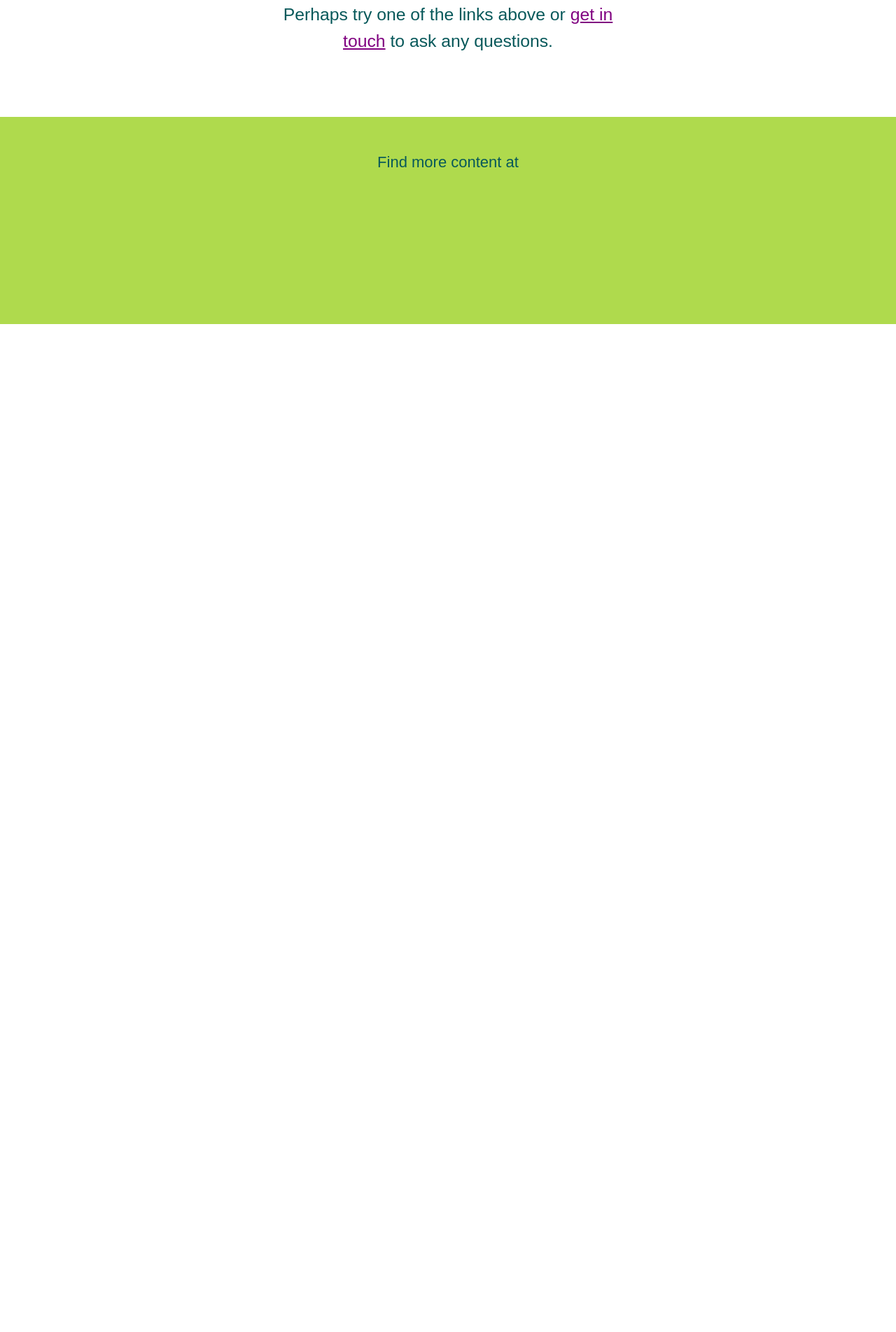
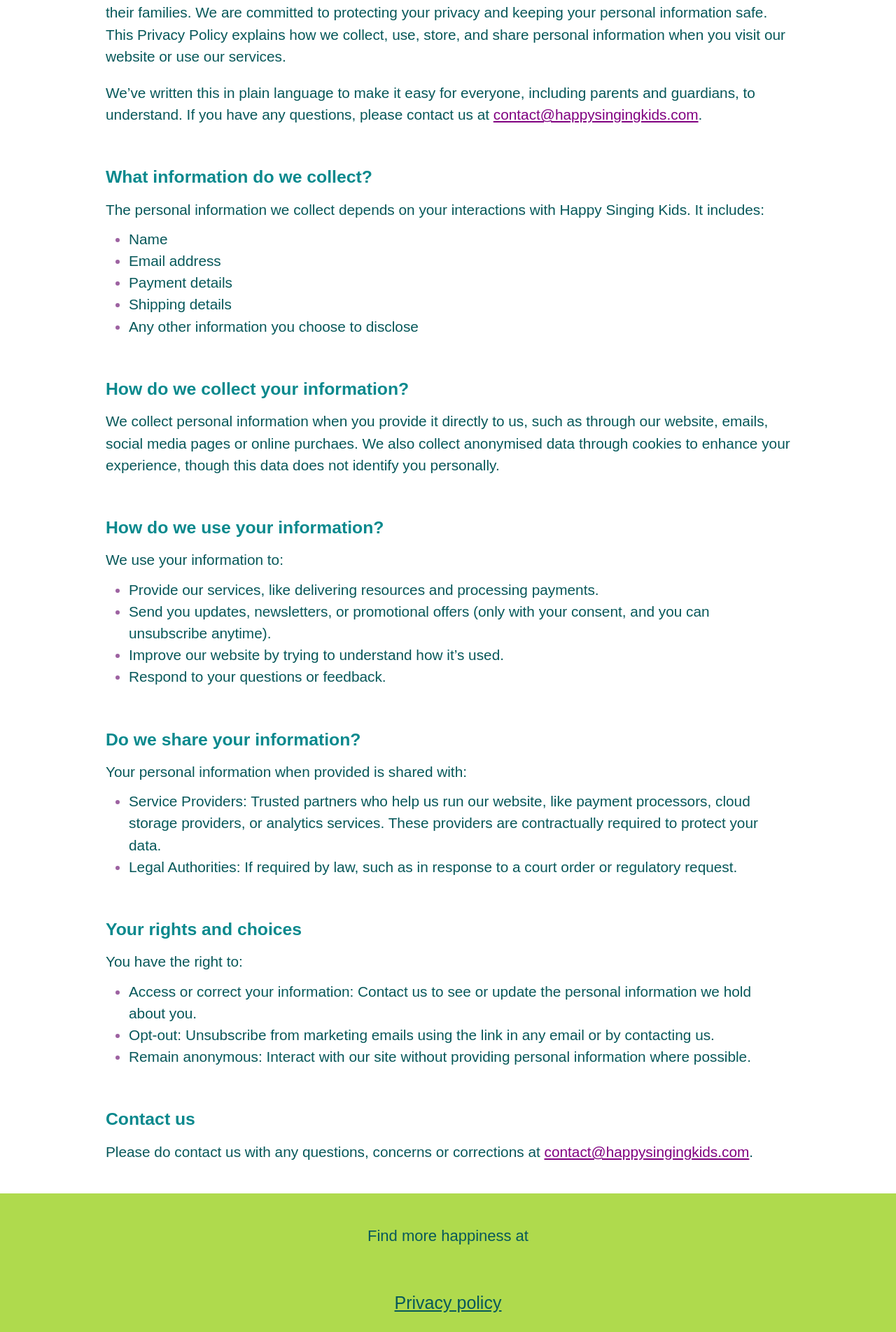
Before and after one commit to kizza/happy-singing-kids-frontend, a Next.js app: page /privacy-policy in a window 1280 px wide. Before the commit this address had no page. Shown: the part 337-2240 px from the top of the page at 70% size. Before the commit the page ends 800 px from the top, so only its background shows below. Built offline with nearby package versions, Linux system fonts and the light colour scheme; a web font is replaced by a local one.

Commit message:
Add privacy policy

```diff
--- /dev/null
+++ b/src/app/pages/PrivacyPolicy.tsx
@@ -0,0 +1,94 @@
+"use client"
+
+import Header from "@/components/Header";
+import Title from "@/components/Title";
+import classnames from "classnames";
+
+const PrivacyPolicy = () => {
+  return <div className="test">
+    <Header clouds={false} />
+    <div className="inner min-h-screen">
+      <div className="mx-2 mb-8 space-y-10">
+
+        <div>
+          <Title styles={["text-grape"]}>
+            Privacy Policy
+          </Title>
+          <p className="text-md">
+            <strong>Last Updated: July 3, 2025</strong>
+          </p>
+
+<p>
+At Happy Singing Kids, we’re dedicated to creating a safe and joyful online experience for children and their families.  We are committed to protecting your privacy and keeping your personal information safe. This Privacy Policy explains how we collect, use, store, and share personal information when you visit our website or use our services.</p><p>We’ve written this in plain language to make it easy for everyone, including parents and guardians, to understand. If you have any questions, please contact us at <a href="mailto:contact@happysingingkids.com">contact@happysingingkids.com</a>.
+</p>
+        </div>
+
+<div className="space-y-2">
+  <h4 className="text-aqua text-lg font-bold">What information do we collect?</h4>
+  <p>The personal information we collect depends on your interactions with Happy Singing Kids. It includes:</p>
+  <ul className="list-disc marker:text-grape ml-6">
+    <li>Name</li>
+    <li>Email address</li>
+    <li>Payment details</li>
+    <li>Shipping details</li>
+    <li>Any other information you choose to disclose</li>
+  </ul>
+</div>
+
+<div className="space-y-2">
+  <h4 className="text-aqua text-lg font-bold">
+    How do we collect your information?
+  </h4>
+  <p>We collect personal information when you provide it directly to us, such as through our website, emails, social media pages or online purchaes. We also collect anonymised data through cookies to enhance your experience, though this data does not identify you personally.</p>
+</div>
+
+<div className="space-y-2">
+  <h4 className="text-aqua text-lg font-bold">
+    How do we use your information?
+  </h4>
+  <p>We use your information to:</p>
+  <ul className="list-disc marker:text-grape ml-6">
+    <li>Provide our services, like delivering resources and processing payments.</li>
+    <li>Send you updates, newsletters, or promotional offers (only with your consent, and you can unsubscribe anytime).</li>
+    <li>Improve our website by trying to understand how it’s used.</li>
+    <li>Respond to your questions or feedback.</li>
+  </ul>
+</div>
+
+<div className="space-y-2">
+  <h4 className="text-aqua text-lg font-bold">
+    Do we share your information?
+  </h4>
+  <p>Your personal information when provided is shared with:</p>
+  <ul className="list-disc marker:text-grape ml-6">
+    <li>Service Providers: Trusted partners who help us run our website, like payment processors, cloud storage providers, or analytics services. These providers are contractually required to protect your data.</li>
+    <li>Legal Authorities: If required by law, such as in response to a court order or regulatory request.</li>
+  </ul>
+</div>
+
+<div className="space-y-2">
+  <h4 className="text-aqua text-lg font-bold">
+    Your rights and choices
+  </h4>
+  <p>You have the right to:</p>
+  <ul className="list-disc marker:text-grape ml-6">
+    <li>Access or correct your information: Contact us to see or update the personal information we hold about you.</li>
+  <li>Opt-out: Unsubscribe from marketing emails using the link in any email or by contacting us.</li>
+  <li>Remain anonymous: Interact with our site without providing personal information where possible.</li>
+  </ul>
+</div>
+
+
+<div className="space-y-2">
+  <h4 className="text-aqua text-lg font-bold">
+    Contact us
+  </h4>
+  <p>Please do contact us with any questions, concerns or corrections at <a href="mailto:contact@happysingingkids.com">contact@happysingingkids.com</a>.</p>
+</div>
+
+      </div>
+    </div>
+  </div>
+};
+
+export default PrivacyPolicy;
--- /dev/null
+++ b/src/app/privacy-policy/page.tsx
@@ -0,0 +1,11 @@
+import PrivacyPolicy from "@/app/pages/PrivacyPolicy"
+import { Metadata } from "next";
+
+export const metadata: Metadata = {
+  title: "Get to know Susie and the story behind Happy Singing Kids",
+  description: "Happy Singing Kids is an adventure, that captures Susie's playful spirit, showcasing fun-loving and sometimes downright silly tunes you'll love to sing!"
+};
+
+export default function Route() {
+  return <PrivacyPolicy />
+}
--- a/src/components/Footer/Footer.module.scss
+++ b/src/components/Footer/Footer.module.scss
@@ -1,26 +1,13 @@
 @import "@/styles/shared";
 
 .Footer {
-  padding: 3em 2em 3em 2em;
   background: $grass;
-  position: relative;
-  clear: both;
-  width: 100%;
-  text-align: center;
 
   h4 {
-    color: $primary;
     font-family: $font;
-    margin-bottom: 1.4em;
-    @apply text-base;
-    @apply text-forrest-dark;
   }
 
   a {
     @apply text-forrest-dark;
-
-    &:hover {
-      @apply text-orange;
-    }
   }
 }
--- a/src/components/Footer/Footer.tsx
+++ b/src/components/Footer/Footer.tsx
@@ -1,10 +1,15 @@
+import NavLink from "@/components/NavLink";
 import classnames from "classnames";
 import { AMAZON_URL, SPOTIFY_URL, TIKTOK_URL, YOUTUBE_URL } from "../../consts";
 import styles from "./Footer.module.scss";
 
 const Footer = () => (
-  <div className={classnames(styles.Footer, "flex flex-col flex-grow")}>
-    <h4>Find more <span className="md:inline">content</span> at</h4>
+  <div className={classnames(
+    styles.Footer,
+    "flex flex-col flex-grow text-center py-8 space-y-8",
+  )}>
+    <div className="space-y-4">
+      <h4 className="text-base text-forrest-dark">Find more <span className="md:inline">happiness</span> at</h4>
       <div className="flex mx-10 text-3xl items-center flex-wrap justify-center gap-6">
         <a href={YOUTUBE_URL}>
           <i className="fab fa-lg fa-fw fa-youtube" aria-hidden></i>
@@ -26,6 +31,17 @@
         </a>
       </div>
     </div>
+    <div className="text-sm text-forrest-dark flex space-x-2 items-center justify-center">
+      {/*<span>Or check out our</span>*/}
+      <ul className="list-none inline-flex justify-center space-x-2">
+        <li>
+          <NavLink href="/privacy-policy" className="text-sm hover:text-grape" activeClassName="">
+            Privacy policy
+          </NavLink>
+        </li>
+      </ul>
+    </div>
+  </div>
 );
 
 export default Footer;
--- a/src/components/Nav/Nav.module.scss
+++ b/src/components/Nav/Nav.module.scss
@@ -23,6 +23,7 @@
 
   li {
     display: block;
+    font-size: inherit;
 
     a {
       padding: 1em;
--- a/src/styles/typography.scss
+++ b/src/styles/typography.scss
@@ -78,6 +78,14 @@
   }
 }
 
+li {
+  font-size: 1em;
+  font-family: inherit;
+  @media (min-width: $breakpoint-tablet) {
+    font-size: 1.3em;
+  }
+}
+
 h2 + p {
 }
 
```
Lines whose indentation alone changed are shown as unchanged.
